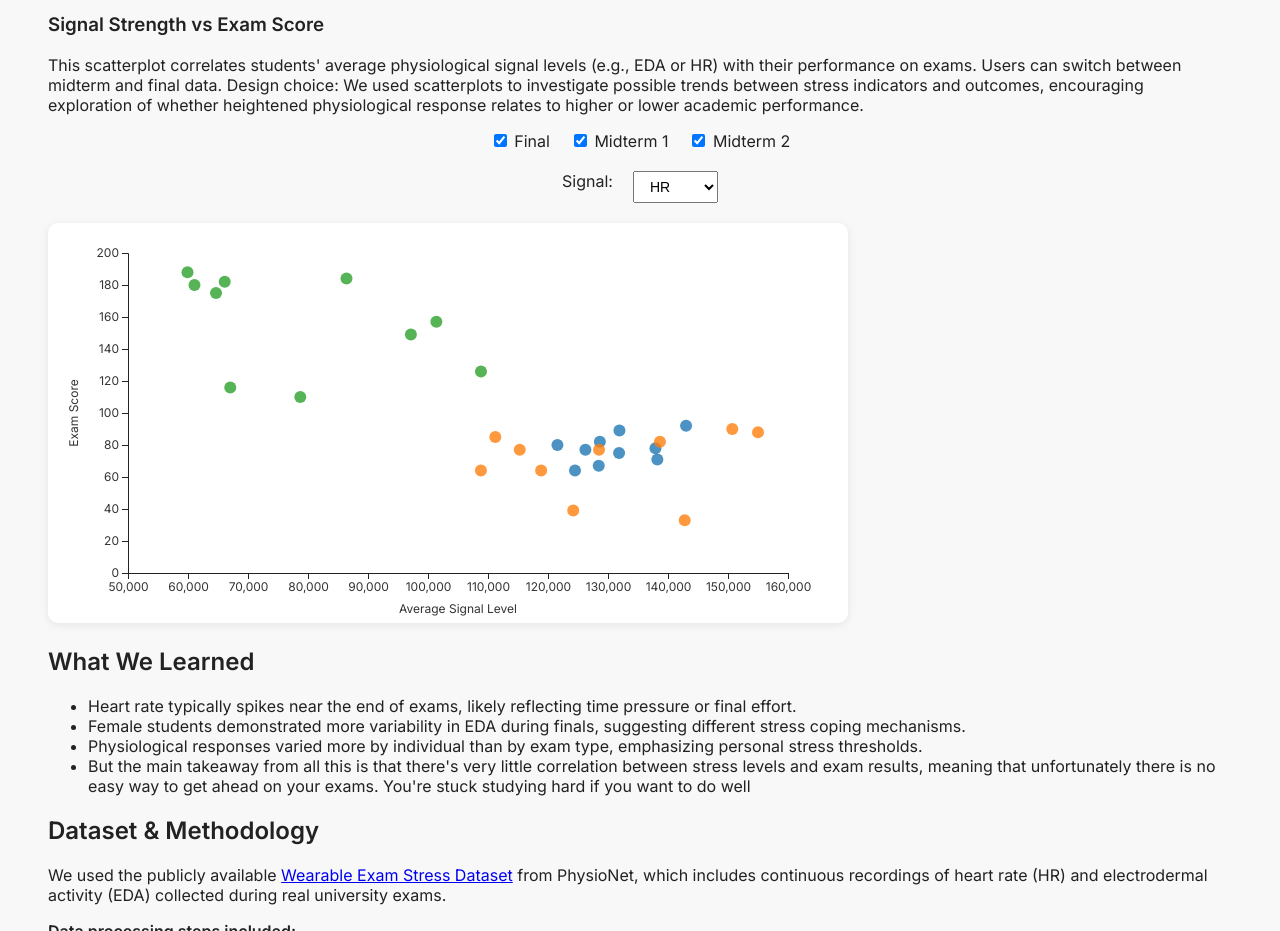
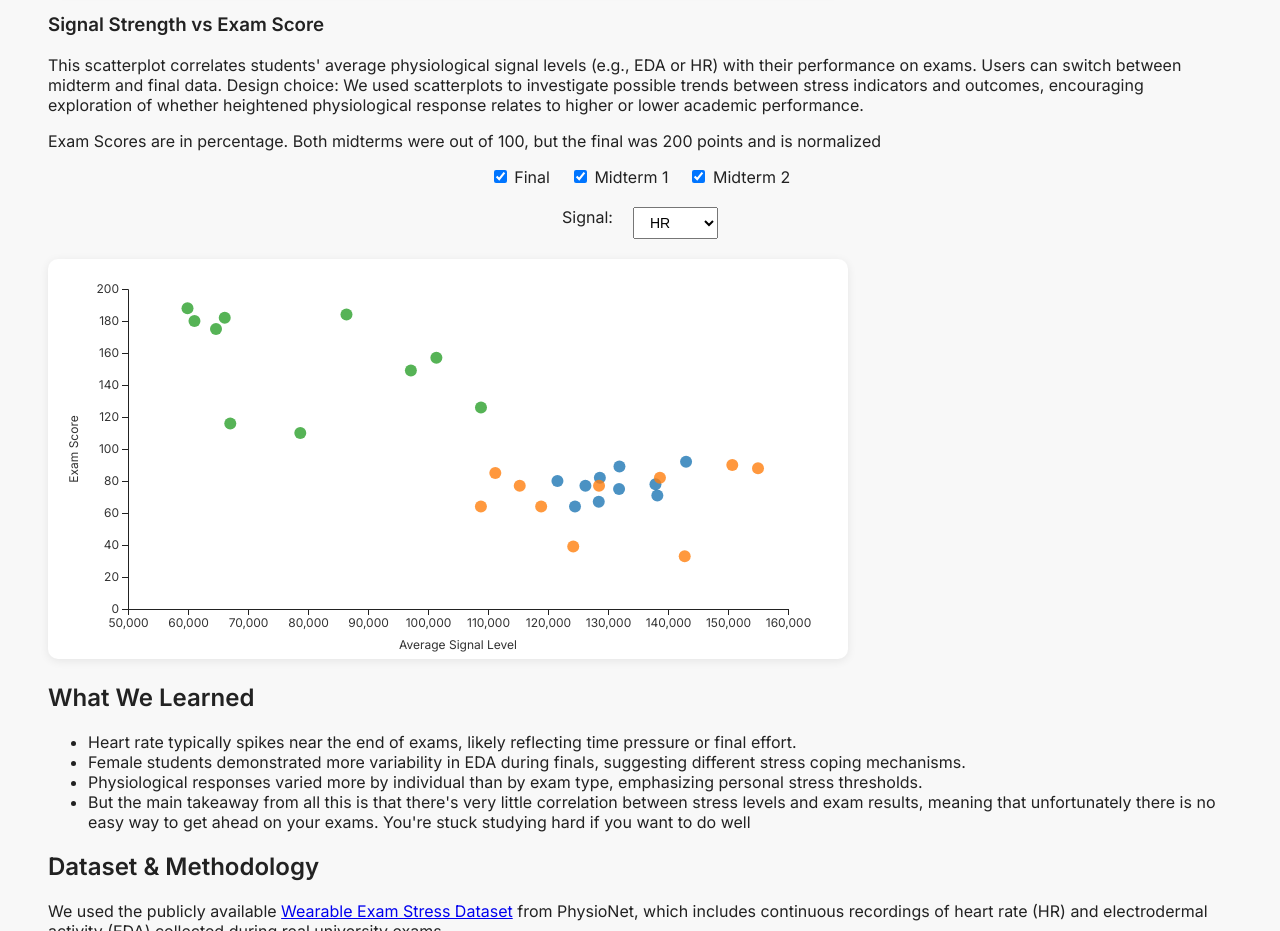
Before and after one commit to neildewan7/student_stress_vs_exam, a plain HTML site: page index.html in a window 1280 px wide. Shown: the part 1280-2211 px from the top of the page. Drawn offline with nearby package versions, Linux system fonts and the light colour scheme.

Commit message:
added footnote to graph 2

```diff
--- a/index.html
+++ b/index.html
@@ -47,6 +47,7 @@
             <h3>Signal Strength vs Exam Score</h3>
             <p>This scatterplot correlates students' average physiological signal levels (e.g., EDA or HR) with their performance on exams. Users can switch between midterm and final data. Design choice: We used scatterplots to investigate possible trends
                 between stress indicators and outcomes, encouraging exploration of whether heightened physiological response relates to higher or lower academic performance.</p>
+            <p class="footnote">Exam Scores are in percentage. Both midterms were out of 100, but the final was 200 points and is normalized</p>
             <div id="score-chart"></div>
             <div class="tooltip"></div>
         </div>
```
